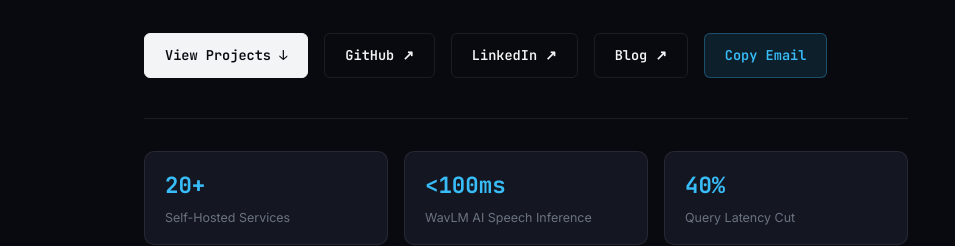
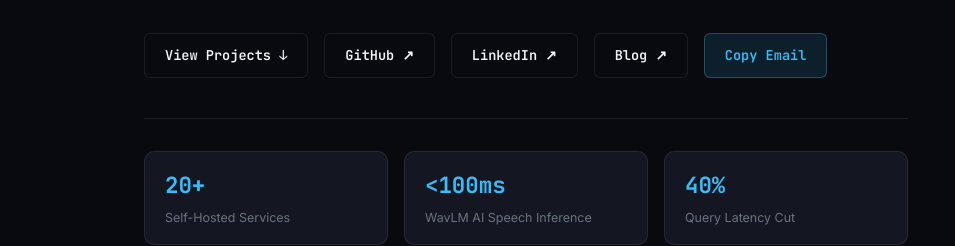
Before and after one commit to Terrich-hash/portfolio_harsh, a website built with Vite: page index.html in a window 1280 px wide. Shown: the part 381-627 px from the top of the page, 0-955 px from the left. Built offline with nearby package versions, Linux system fonts and the light colour scheme.

Commit message:
fixed css

```diff
--- a/index.html
+++ b/index.html
@@ -68,7 +68,7 @@
             infrastructure.
           </p>
           <div class="hero-actions">
-            <a href="#projects" class="btn btn-primary">View Projects ↓</a>
+            <a href="#projects" class="btn btn-outline">View Projects ↓</a>
             <a href="https://github.com/terrich-hash" target="_blank" rel="noopener noreferrer"
               class="btn btn-outline">GitHub ↗</a>
             <a href="https://www.linkedin.com/in/harsh-choudhary-51b081200/" target="_blank" rel="noopener noreferrer"
--- a/src/styles/components.css
+++ b/src/styles/components.css
@@ -237,15 +237,17 @@
 }
 
 .btn-primary {
-  background: var(--text-main);
-  color: var(--bg-primary);
-  border-color: var(--text-main);
+  background: rgba(56, 189, 248, 0.1);
+  color: var(--text-main);
+  border-color: rgba(56, 189, 248, 0.3);
 }
 
 .btn-primary:hover {
-  background: #ffffff;
+  background: rgba(56, 189, 248, 0.2);
+  border-color: var(--accent-yellow);
+  color: #ffffff;
   transform: translateY(-1px);
-  box-shadow: 0 4px 14px rgba(255, 255, 255, 0.15);
+  box-shadow: 0 4px 14px rgba(56, 189, 248, 0.15);
 }
 
 .btn-outline {
```
